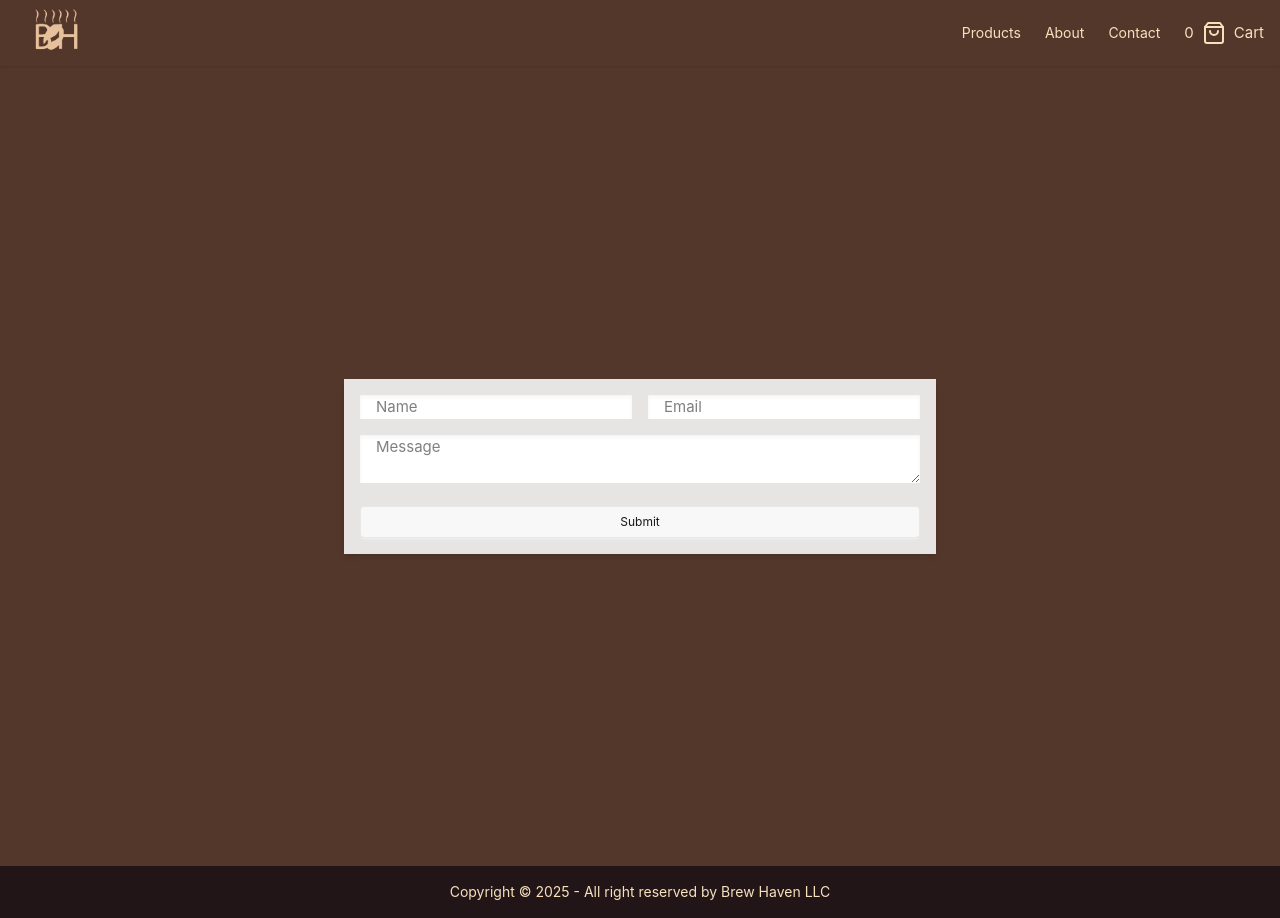
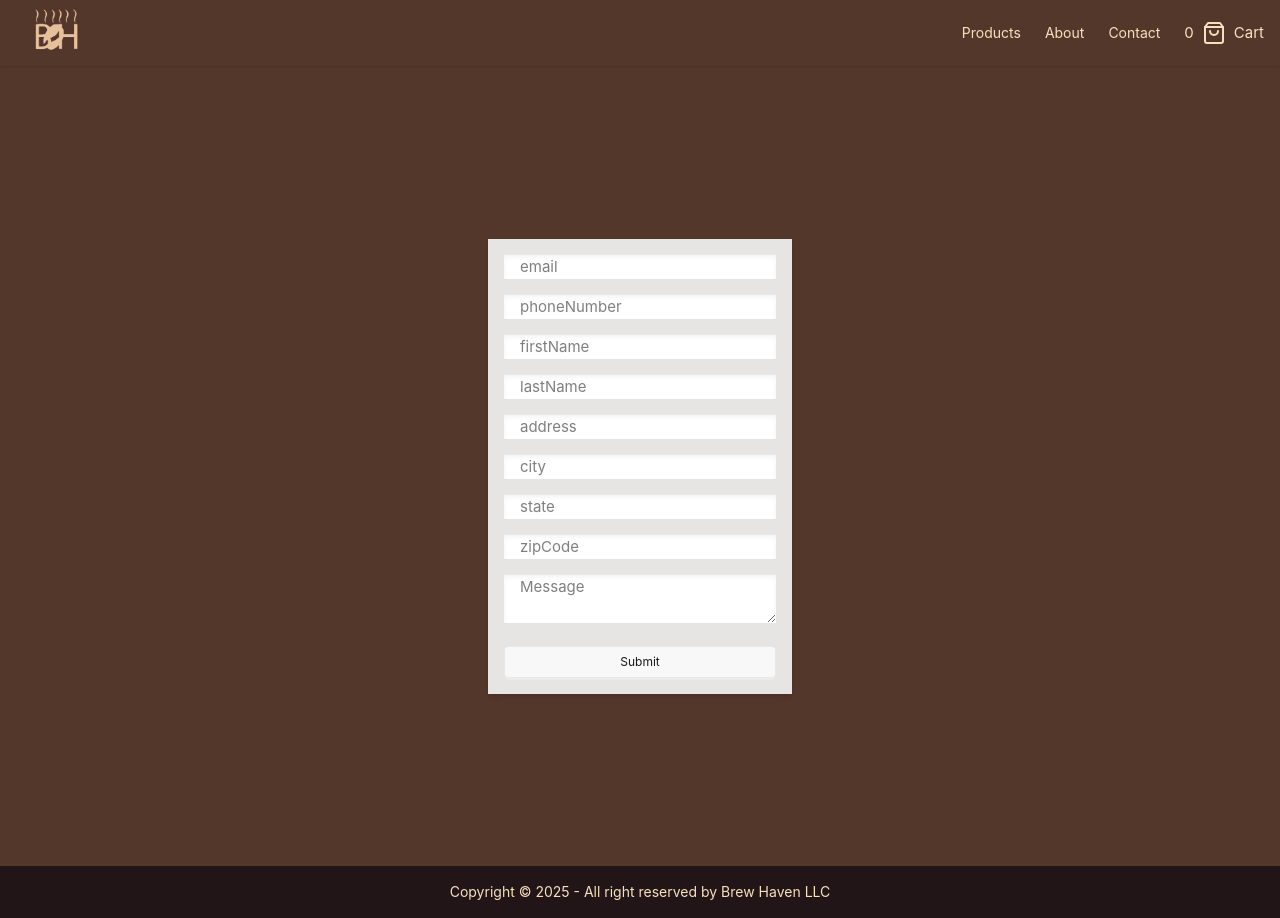
Before and after one commit to Codechad122/midpoint-portfolio, a Vue app: page /checkout in a window 1280 px wide. Built offline with nearby package versions, Linux system fonts and the light colour scheme.

Commit message:
add checkout info and basic error handeling

```diff
--- a/src/components/Checkout.vue
+++ b/src/components/Checkout.vue
@@ -1,7 +1,34 @@
 <script setup>
 import Navbar from './Navbar.vue'
 import Footer from './Footer.vue';
+
+import {ref} from 'vue'
+
+
+const email = ref("")
+const phoneNumber = ref("")
+const firstName = ref("")
+const lastName = ref("")
+const address = ref("")
+const city = ref("")
+const state = ref("")
+const zipCode = ref("")
+
+const thanks = ref(false)
+const displayError = ref(false)
+const contactInfo = ["email", "phoneNumber", "firstName", "lastName", "address", "city", "state", "zipCode"]
+
+function thankYou(){
+    if (email.value.length == 0 || phoneNumber.value.lenght == 0 || firstName.value.lenght == 0 || lastName.value.length == 0 || address.value.length == 0 || city.value.lenght == 0 || state.value.length == 0 || zipCode.value.length == 0){
+        displayError.value = true
+        throw new Error("Fields must not be empty!");
+    } else {
+        thanks.value = !thanks.value
+    }
+}
 </script>
+
+
 
 <template>
     <header>
@@ -9,21 +36,23 @@ import Footer from './Footer.vue';
     </header>
 
     <div class="bg-[#54372B] text-[#F7E1BC] h-screen flex flex-col mx-auto  gap-4 justify-center items-center p-4">
-
-        <form action="submit" class="text-black flex flex-col gap-4 shadow-md p-4 bg-stone-200">
-            <div class="flex gap-4">
-                <input type="text" placeholder="Name" class="shadow-inner bg-white px-4">
-                <input type="text" placeholder="Email" class="shadow-inner bg-white px-4">
+        <p v-if="displayError">Fields must not be empty!</p>
+        <div v-if="!thanks" class="text-black flex flex-col gap-4 shadow-md p-4 bg-stone-200">
+            <div class="flex gap-4 flex-col">
+                <input v-for="i in contactInfo" :key="i" :v-model="i" type="text" :placeholder="i" class="shadow-inner bg-white px-4">
             </div>
             <div class="w-full">
                 <textarea placeholder="Message" class="w-full shadow-inner bg-white px-4"></textarea>
             </div>
-            <button class="btn btn-sm">Submit</button>
-        </form>
+            <button @click="thankYou" class="btn btn-sm">Submit</button>
+        </div>
+
+        <div v-else >
+            <p>Thanks for purchasing</p>
+        </div>
 
     </div>
 
 
-
     <Footer />
 </template>
--- a/src/main.js
+++ b/src/main.js
@@ -8,7 +8,7 @@ import About from './components/About.vue'
 import Contact from './components/Contact.vue'
 import Products from './components/Products.vue'
 import ProductPage from './components/ProductPage.vue'
-import Checkout from './components/Checkout.vue'
+import Checkout from './components/checkout.vue'
 
 const routes = [
     {path: '/', component: Home},
```
